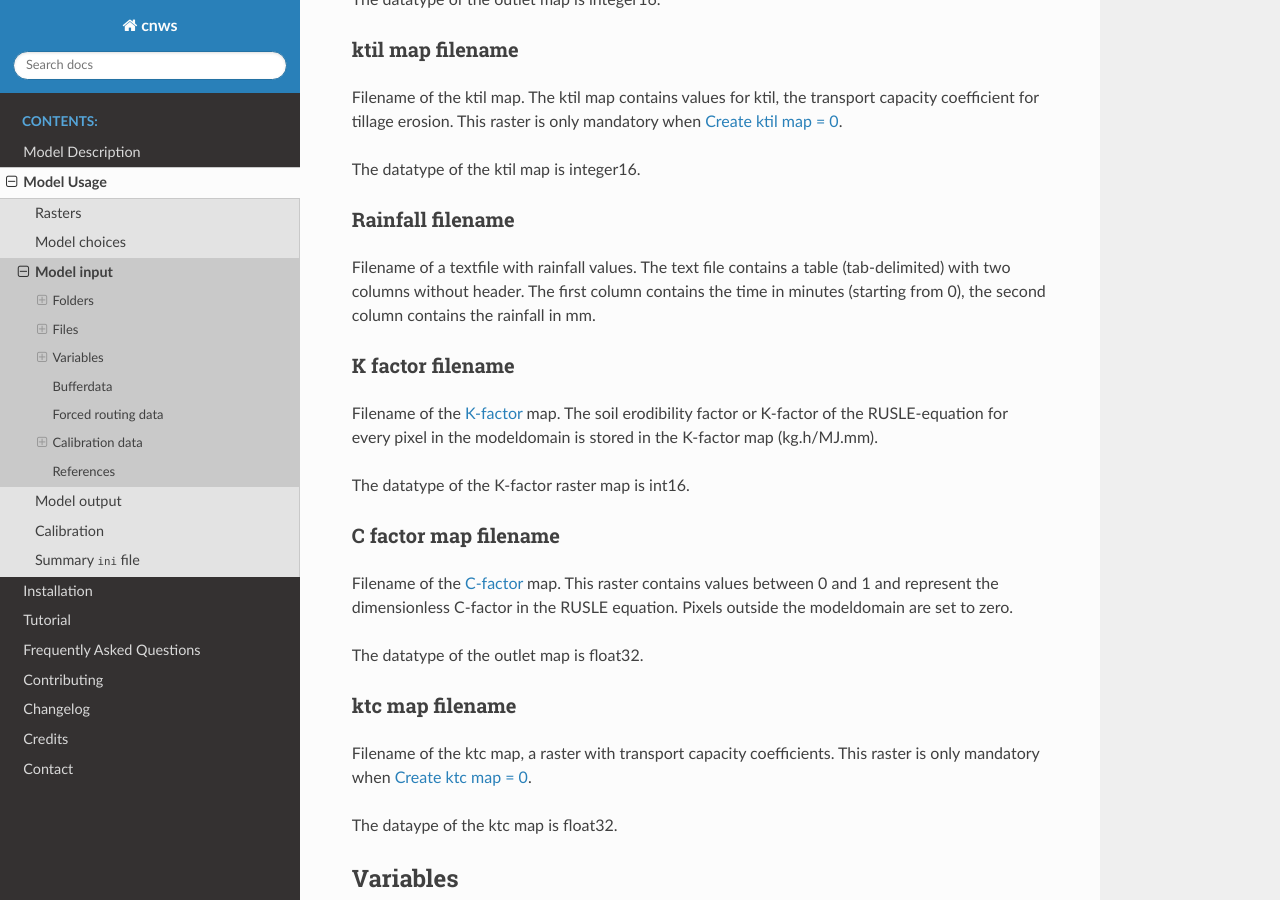
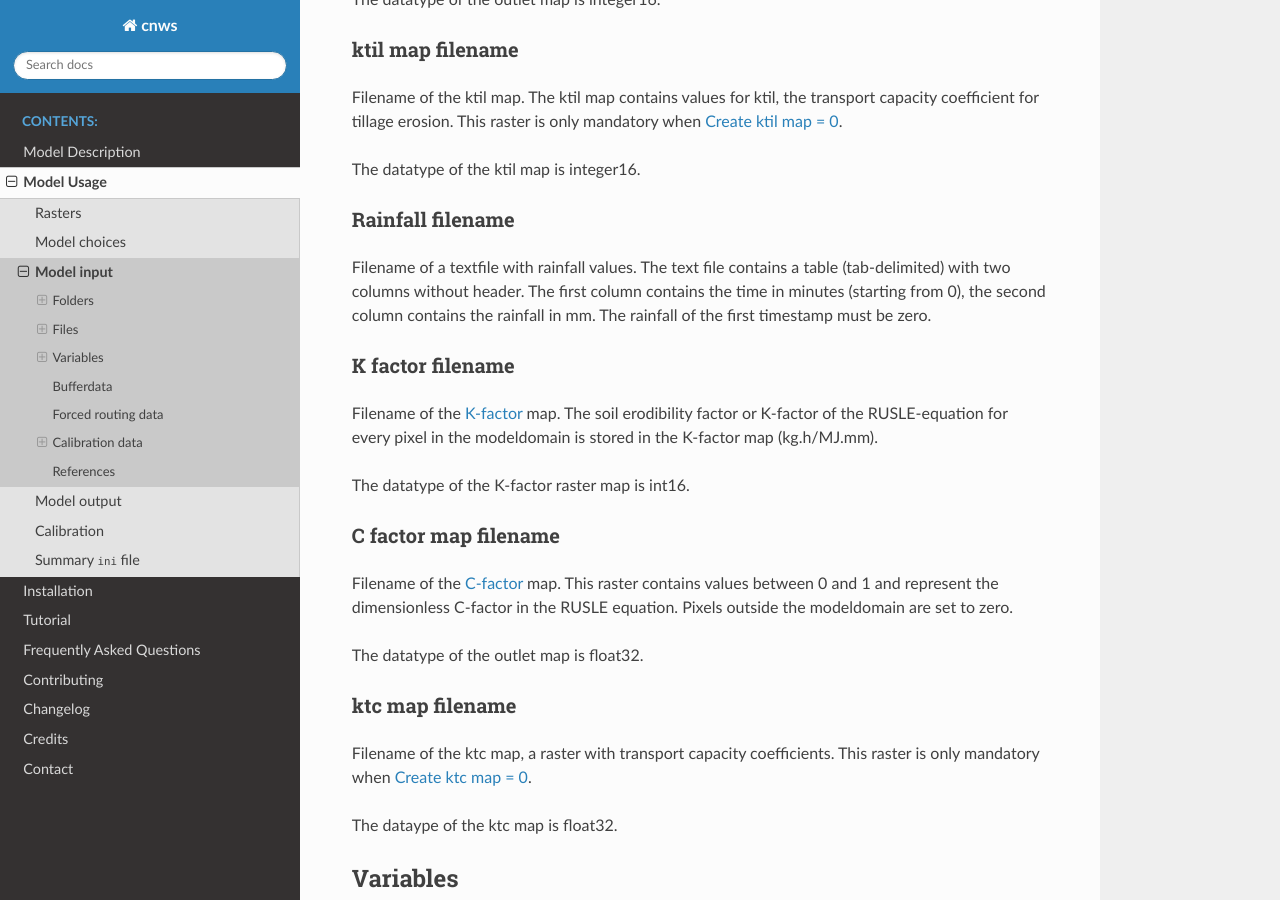
Before and after one commit to watem-sedem/watem-sedem, a Sphinx documentation site: the page built from docs/input.rst, in a window 1280 px wide and 900 px high, scrolled down 7189 px. Built offline with Sphinx 7.4.7 and the Read the Docs theme 2.0.0, drawn with Linux system fonts in a browser that asks for light colours.

Commit message:
Rainfall of first timestamp must be zero

```diff
--- a/docs/input.rst
+++ b/docs/input.rst
@@ -363,6 +363,7 @@ Rainfall filename
 Filename of a textfile with rainfall values. The text file contains a table
 (tab-delimited) with two columns without header. The first column contains the
 time in minutes (starting from 0), the second column contains the rainfall in mm.
+The rainfall of the first timestamp must be zero.
 
 .. _kmap:
 
```
